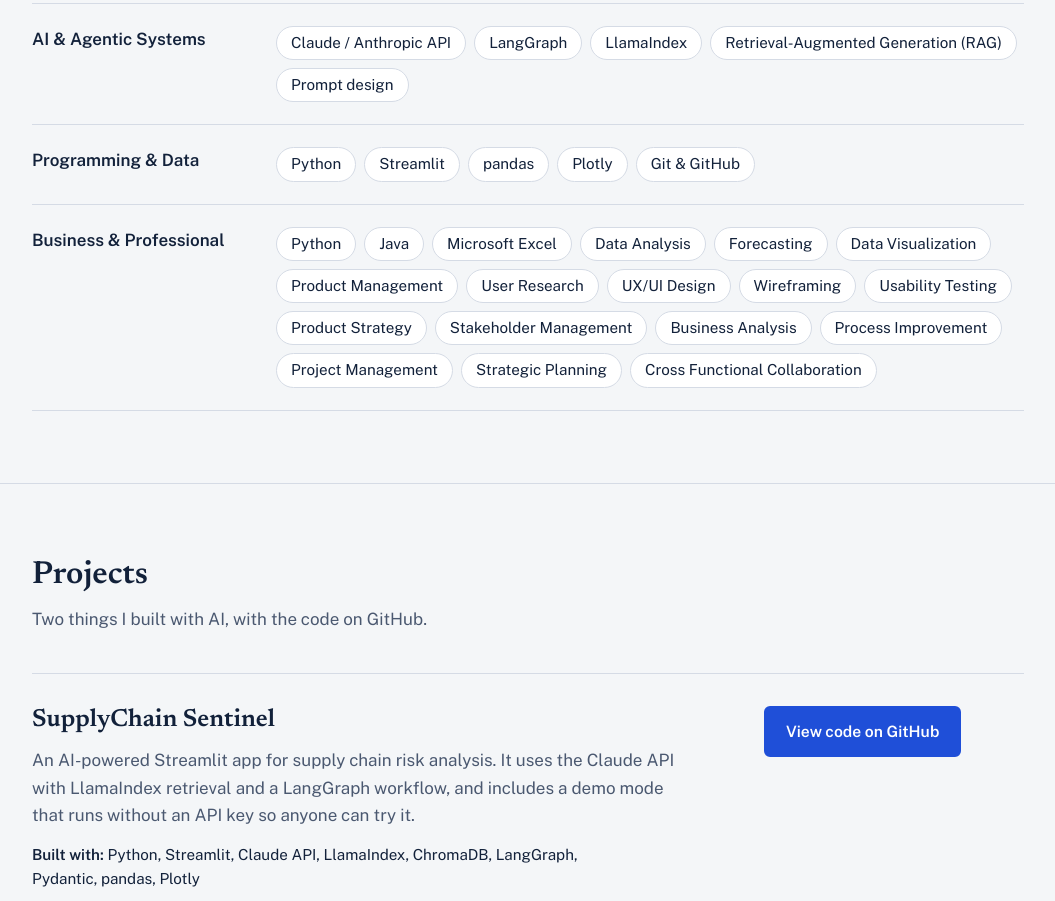
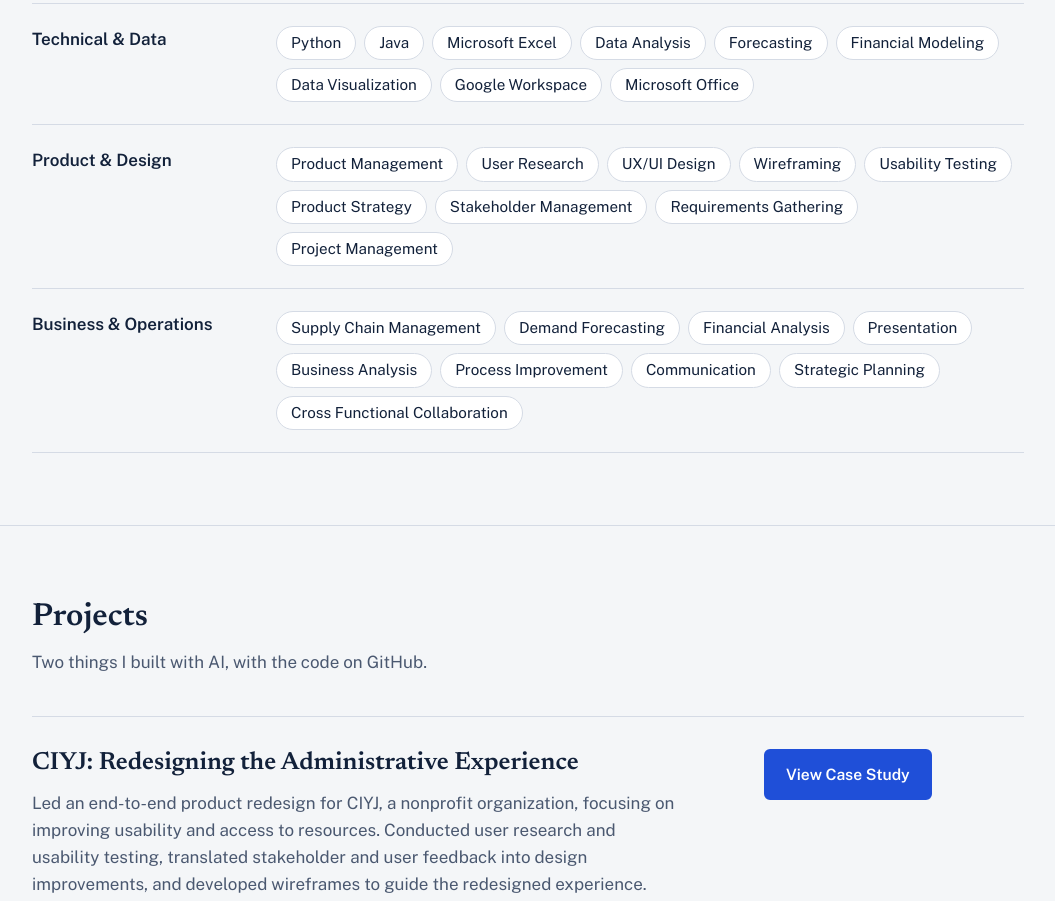
Before and after one commit to naishadak7-pixel/naishadak7-pixel.github.io, a plain HTML site: page index.html in a window 1280 px wide. Shown: the part 1098-1999 px from the top of the page, without its empty margins (112-1167 px from the left). Drawn offline with nearby package versions, Linux system fonts and the light colour scheme.

Commit message:
Update index.html

```diff
--- a/index.html
+++ b/index.html
@@ -242,7 +242,7 @@
       <div class="wrap">
         <div>
           <!-- REPLACE: Your Name, and your major/year if you like (e.g. "Your Name, Finance major") -->
-          <p class="hero-name">Naishada Kotagiri &middot; Business Undergraduate</p>
+          <p class="hero-name">Naishada Kotagiri &middot; Rutgers Business School &middot; Rutgers Honors College</p>
 
           <!-- EDIT: keep this to ONE clear sentence about who you are professionally -->
           <h1 class="statement" id="statement">
@@ -275,27 +275,35 @@
 
         <dl class="skills">
           <div class="skill-row">
-            <dt>AI &amp; Agentic Systems</dt>
+            <dt>Technical &amp; Data</dt>
             <dd>
               <ul>
-                <li>Claude / Anthropic API</li>
-                <li>LangGraph</li>
-                <li>LlamaIndex</li>
-                <li>Retrieval-Augmented Generation (RAG)</li>
-                <li>Prompt design</li>
+                <li>Python</li>
+                <li>Java</li>
+                <li>Microsoft Excel</li>
+                <li>Data Analysis</li>
+                <li>Forecasting</li>
+                <li>Financial Modeling</li>
+                <li>Data Visualization</li>
+                <li>Google Workspace</li>
+                <li>Microsoft Office</li>
               </ul>
             </dd>
           </div>
 
           <div class="skill-row">
-            <dt>Programming &amp; Data</dt>
+            <dt>Product &amp; Design</dt>
             <dd>
               <ul>
-                <li>Python</li>
-                <li>Streamlit</li>
-                <li>pandas</li>
-                <li>Plotly</li>
-                <li>Git &amp; GitHub</li>
+                <li>Product Management</li>
+                <li>User Research</li>
+                <li>UX/UI Design</li>
+                <li>Wireframing</li>
+                <li>Usability Testing</li>
+                <li>Product Strategy</li>
+                <li>Stakeholder Management</li>
+                <li>Requirements Gathering</li>
+                <li>Project Management</li>
               </ul>
             </dd>
           </div>
@@ -305,25 +313,16 @@
             in an interview (e.g. Excel, financial modeling, market research, presenting, teamwork).
           -->
           <div class="skill-row">
-            <dt>Business &amp; Professional</dt>
+            <dt>Business &amp; Operations</dt>
             <dd>
               <ul>
-                <li>Python</li>
-                <li>Java</li>
-                <li>Microsoft Excel</li>
-                <li>Data Analysis</li>
-                <li>Forecasting</li>
-                <li>Data Visualization</li>
-                <li>Product Management</li>
-                <li>User Research</li>
-                <li>UX/UI Design</li>
-                <li>Wireframing</li>
-                <li>Usability Testing</li>
-                <li>Product Strategy</li>
-                <li>Stakeholder Management</li>
+                <li>Supply Chain Management</li>
+                <li>Demand Forecasting</li>
+                <li>Financial Analysis</li>
+                <li>Presentation</li>
                 <li>Business Analysis</li>
                 <li>Process Improvement</li>
-                <li>Project Management</li>
+                <li>Communication</li>
                 <li>Strategic Planning</li>
                 <li>Cross Functional Collaboration</li>
               </ul>
@@ -342,18 +341,16 @@
         <!-- PROJECT 1 -->
         <article class="project">
           <div>
-            <h3>SupplyChain Sentinel</h3>
+            <h3>CIYJ: Redesigning the Administrative Experience</h3>
             <!-- EDIT: adjust so it describes exactly what your app does today -->
             <p>
-              An AI-powered Streamlit app for supply chain risk analysis. It uses the Claude API with
-              LlamaIndex retrieval and a LangGraph workflow, and includes a demo mode that runs
-              without an API key so anyone can try it.
+              Led an end-to-end product redesign for CIYJ, a nonprofit organization, focusing on improving usability and access to resources. Conducted user research and usability testing, translated stakeholder and user feedback into design improvements, and developed wireframes to guide the redesigned experience.
             </p>
             <p class="stack"><strong>Built with:</strong> Python, Streamlit, Claude API, LlamaIndex, ChromaDB, LangGraph, Pydantic, pandas, Plotly</p>
           </div>
           <div class="project-links">
             <!-- REPLACE: YOUR-USERNAME and REPO-NAME with your real GitHub URL -->
-            <a class="btn primary" href="https://github.com/naishadak7-pixel.github.io/supplychain-sentinel" target="_blank" rel="noopener noreferrer">View code on GitHub</a>
+            <a class="btn primary" href="https://developforgood.notion.site/CIYJ-Case-Study-Redesigning-the-Administrative-Experience-fdafbe7117c083ca921f811cea119f8f" rel="noopener noreferrer">View Case Study</a>
             <!-- OPTIONAL: if you deploy it (e.g. Streamlit Community Cloud), uncomment and add the link
             <a class="btn secondary" href="https://YOUR-LIVE-DEMO-URL" target="_blank" rel="noopener noreferrer">Open live demo</a>
             -->
@@ -403,7 +400,7 @@
         <p class="section-intro">Open to internships, projects, and conversations with recruiters and peers.</p>
         <div class="contact-list">
           <!-- REPLACE the three links below with your own -->
-          <a class="btn primary" href="naishada.k.7@gmail.com">Email me</a>
+          <a class="btn primary" href="naishada.k.7@gmail.com">Email</a>
           <a class="btn secondary" href="https://www.linkedin.com/in/naishada-kotagiri-1b284b2b7/" target="_blank" rel="noopener noreferrer">LinkedIn</a>
           <a class="btn secondary" href="https://github.com/naishadak7-pixel.github" target="_blank" rel="noopener noreferrer">GitHub</a>
         </div>
```
